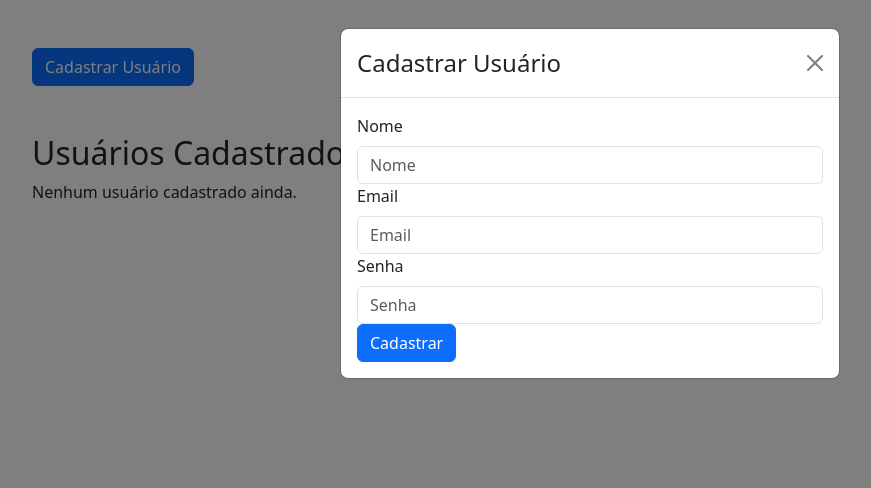
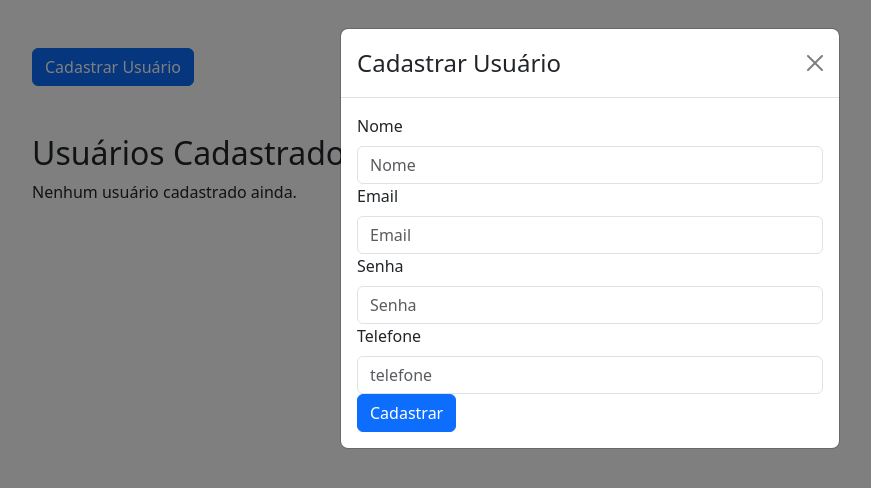
Before and after one commit to carolinachm/pet_connection_front, a React (Create React App) app: page /usuarioForm in a window 1280 px wide. Both pictures are taken after a click on the button "Cadastrar Usuário". Shown: the top 488 px of the page, without its empty margins (50-921 px from the left). Built offline with nearby package versions, Linux system fonts and the light colour scheme.

Commit message:
update: input telefone adicionado

```diff
--- a/src/components/UsuarioForm.jsx
+++ b/src/components/UsuarioForm.jsx
@@ -10,6 +10,7 @@ function UsuarioForm() {
     nome: "",
     email: "",
     senha: "",
+    telefone: "",
     endereco: "",
   });
 
@@ -54,6 +55,7 @@ function UsuarioForm() {
         nome: "",
         email: "",
         senha: "",
+        telefone: "",
         endereco: "",
       });
       setShow(false);
@@ -120,6 +122,18 @@ function UsuarioForm() {
               />
             </Form.Group>
 
+            <Form.Group controlId="formTelefone">
+              <Form.Label>Telefone</Form.Label>
+              <Form.Control
+                type="tel"
+                placeholder="telefone"
+                name="telefone"
+                value={usuario.telefone}
+                onChange={handleChange}
+                required
+              />
+            </Form.Group>
+
             <Button variant="primary" type="submit">
               Cadastrar
             </Button>
```
